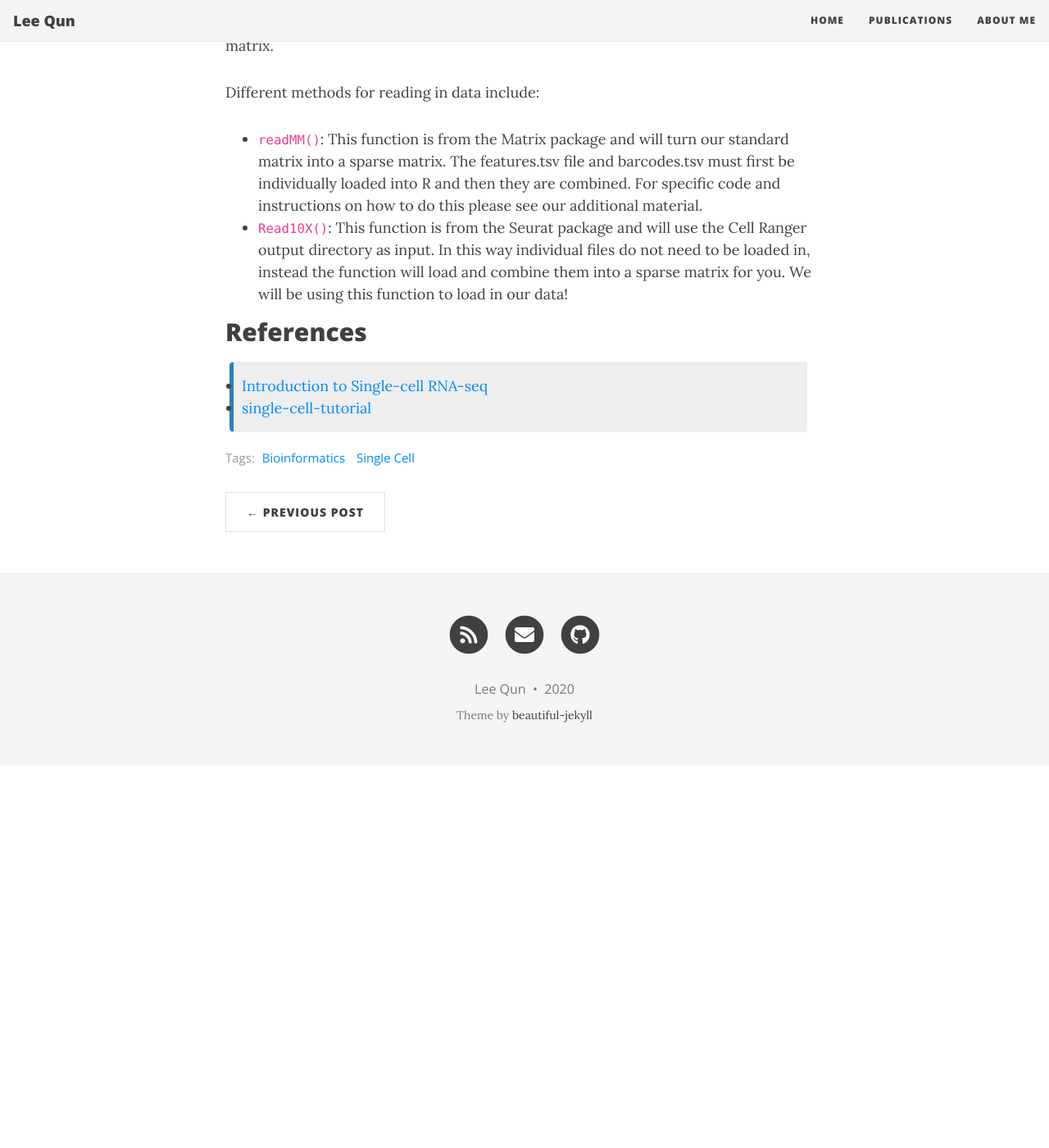
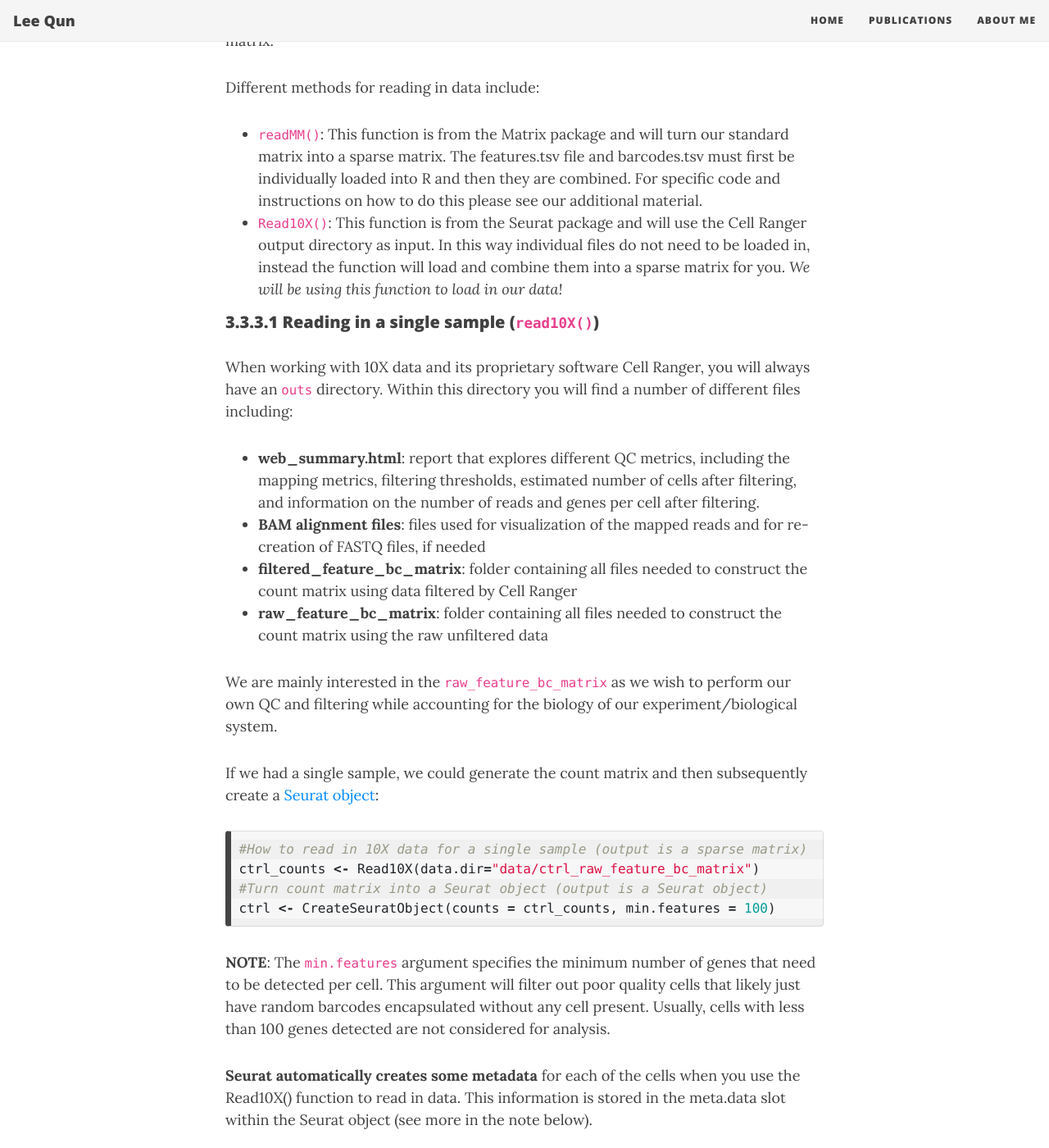
Before and after one commit to leequn/leequn.github.io, a Jekyll site: the page built from _posts/2020-06-19-SingleCell.md, in a window 1280 px wide and 1400 px high, scrolled down 10224 px. Shown: the whole window at 82% size. Built offline with Jekyll 4.4.1, drawn with Linux system fonts in a browser that asks for light colours; nearby versions of some CDN libraries; comment, search, counter and statistics services are not loaded; before the commit the page ends 11157 px from its top, so only the background shows below that; some of the changed text lies outside the part shown.

Commit message:
Update 2020-06-19-SingleCell.md

````diff
--- a/_posts/2020-06-19-SingleCell.md
+++ b/_posts/2020-06-19-SingleCell.md
@@ -133,8 +133,8 @@ Some relevant metadata for our dataset is provided below:
 
 **It is recommended that you have some expectation regarding the cell types you expect to see in a dataset prior to performing the QC. This will inform you if you have any cell types with low complexity (lots of transcripts from a few genes) or cells with higher levels of mitochondrial expression. This will enable us to account for these biological factors during the analysis workflow.**
 
-- **Control sample** LINK: https://pan.baidu.com/s/1ChLI7QuTcXIXz9bXSdqbtQ   PASSWORD: 7ezu
-- **Stimulated sample** LINK: https://pan.baidu.com/s/12SRTbCiWyetSFI4DOjKbSA  PASSWORD: oaw2
+- **Control sample** LINK: `https://pan.baidu.com/s/1ChLI7QuTcXIXz9bXSdqbtQ`   PASSWORD: 7ezu
+- **Stimulated sample** LINK: `https://pan.baidu.com/s/12SRTbCiWyetSFI4DOjKbSA`  PASSWORD: oaw2
 
 #### 3.3 Setting up the R environment
 ##### 3.3.1 Your working directory
@@ -172,7 +172,7 @@ Regardless of the technology or pipeline used to process your single-cell RNA-se
 1. a file with the cell IDs, representing all cells quantified
 2. a file with the gene IDs, representing all genes quantified
 3. a matrix of counts per gene for every cell
-
+**DONOT UNZIP THESE FILES WHEN YOU DO scRNA-seq PROCESSING, YOU CAN UNZIP THESE FILES TO SEE INFORMATION OF THESE FILES**
 For example: data/ctrl_raw_feature_bc_matrix folder:
 - `barcodes.tsv:` This is a text file which contains all cellular barcodes present for that sample. Barcodes are listed in the order of data presented in the matrix file (i.e. these are the column names).
 
@@ -190,7 +190,44 @@ Loading this data into R requires us to **use functions that allow us to efficie
 
 Different methods for reading in data include:
 - `readMM()`: This function is from the Matrix package and will turn our standard matrix into a sparse matrix. The features.tsv file and barcodes.tsv must first be individually loaded into R and then they are combined. For specific code and instructions on how to do this please see our additional material.
-- `Read10X()`: This function is from the Seurat package and will use the Cell Ranger output directory as input. In this way individual files do not need to be loaded in, instead the function will load and combine them into a sparse matrix for you. We will be using this function to load in our data!
+- `Read10X()`: This function is from the Seurat package and will use the Cell Ranger output directory as input. In this way individual files do not need to be loaded in, instead the function will load and combine them into a sparse matrix for you. *We will be using this function to load in our data!*
+
+##### 3.3.3.1 Reading in a single sample (`read10X()`)
+When working with 10X data and its proprietary software Cell Ranger, you will always have an `outs` directory. Within this directory you will find a number of different files including:
+- **web_summary.html**: report that explores different QC metrics, including the mapping metrics, filtering thresholds, estimated number of cells after filtering, and information on the number of reads and genes per cell after filtering.
+- **BAM alignment files**: files used for visualization of the mapped reads and for re-creation of FASTQ files, if needed
+- **filtered_feature_bc_matrix**: folder containing all files needed to construct the count matrix using data filtered by Cell Ranger
+- **raw_feature_bc_matrix**:  folder containing all files needed to construct the count matrix using the raw unfiltered data
+
+We are mainly interested in the `raw_feature_bc_matrix` as we wish to perform our own QC and filtering while accounting for the biology of our experiment/biological system.
+
+If we had a single sample, we could generate the count matrix and then subsequently create a [Seurat object](https://github.com/satijalab/seurat/wiki/Seurat):
+
+```R
+#How to read in 10X data for a single sample (output is a sparse matrix)
+ctrl_counts <- Read10X(data.dir="data/ctrl_raw_feature_bc_matrix")
+#Turn count matrix into a Seurat object (output is a Seurat object)
+ctrl <- CreateSeuratObject(counts = ctrl_counts, min.features = 100)
+```
+**NOTE**: The `min.features` argument specifies the minimum number of genes that need to be detected per cell. This argument will filter out poor quality cells that likely just have random barcodes encapsulated without any cell present. Usually, cells with less than 100 genes detected are not considered for analysis.
+
+**Seurat automatically creates some metadata** for each of the cells when you use the Read10X() function to read in data. This information is stored in the meta.data slot within the Seurat object (see more in the note below).
+
+`The Seurat object is a custom list-like object that has well-defined spaces to store specific information/data. You can find more information about the slots in the Seurat object at this link.`
+
+```
+#Explore the metadata
+>head(ctrl@meta.data)
+
+                    orig.ident nCount_RNA nFeature_RNA
+AAACATACAATGCC-1 SeuratProject       2344          874
+AAACATACATTTCC-1 SeuratProject       3125          896
+AAACATACCAGAAA-1 SeuratProject       2578          725
+AAACATACCAGCTA-1 SeuratProject       3261          979
+AAACATACCATGCA-1 SeuratProject        746          362
+AAACATACCTCGCT-1 SeuratProject       3519          866
+```
+
 
 
 ## References
````
